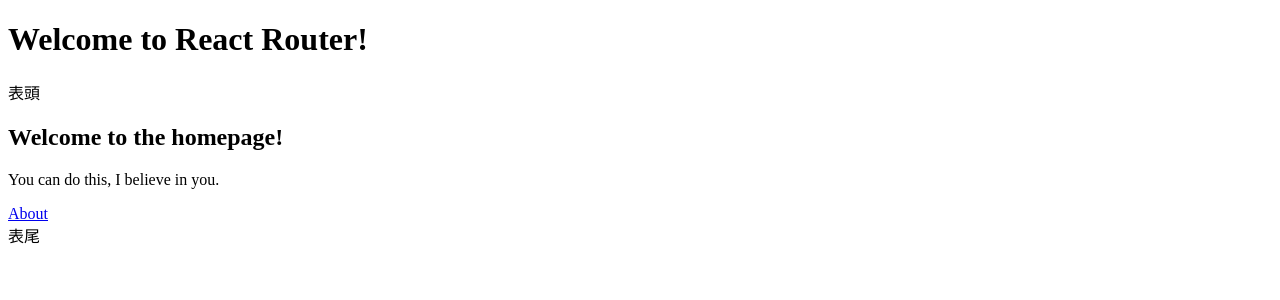
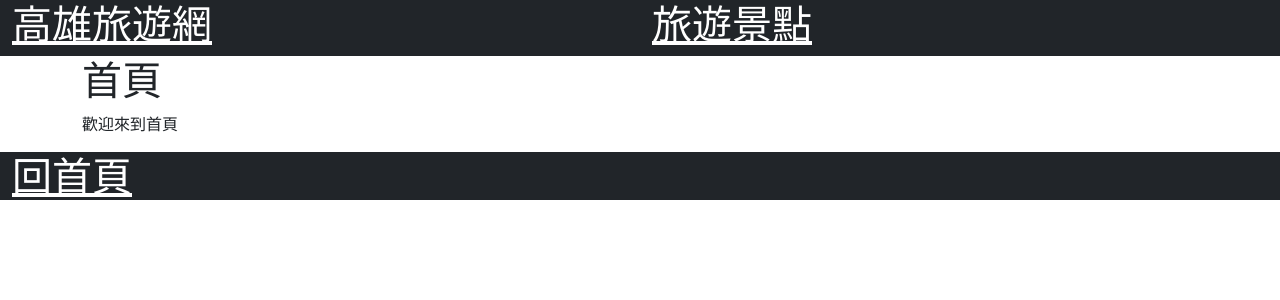
Before and after one commit to kimnTai/react-week3, a React (Vite) app: page /#/ in a window 1280 px wide. Shown: the top 300 px of the page. Built offline with nearby package versions, Linux system fonts and the light colour scheme.

Commit message:
[修改] 旅遊網製作

```diff
--- a/index.html
+++ b/index.html
@@ -4,6 +4,13 @@
         <meta charset="UTF-8" />
         <meta name="viewport" content="width=device-width, initial-scale=1.0" />
         <title>Vite + React + TS</title>
+        <!-- CSS only -->
+        <link
+            href="https://cdn.jsdelivr.net/npm/bootstrap@5.2.0/dist/css/bootstrap.min.css"
+            rel="stylesheet"
+            integrity="sha384-gH2yIJqKdNHPEq0n4Mqa/HGKIhSkIHeL5AyhkYV8i59U5AR6csBvApHHNl/vI1Bx"
+            crossorigin="anonymous"
+        />
     </head>
     <body>
         <div id="root"></div>
--- a/src/App.tsx
+++ b/src/App.tsx
@@ -1,23 +1,16 @@
 import { Routes, Route } from "react-router-dom";
-import About from "./routes/About";
-import Home from "./routes/Home";
-import Layout from "./routes/Layout";
-import List from "./routes/List";
+import Home from "./views/Home";
+import Layout from "./views/Layout";
+import List from "./views/List";
 
 export default function App() {
     return (
-        <div>
-            <header>
-                <h1>Welcome to React Router!</h1>
-            </header>
-            <Routes>
-                <Route path="/" element={<Layout />}>
-                    <Route path="/" element={<Home />} />
-                    <Route path="/about" element={<About />} />
-                    <Route path=":id" element={<List />} />
-                    <Route path="*" element={<h2>無此路徑</h2>} />
-                </Route>
-            </Routes>
-        </div>
+        <Routes>
+            <Route path="/" element={<Layout />}>
+                <Route path="/" element={<Home />} />
+                <Route path="/list" element={<List />} />
+                <Route path="*" element={<h1>無此路徑</h1>} />
+            </Route>
+        </Routes>
     );
 }
--- /dev/null
+++ b/src/components/Footer.tsx
@@ -0,0 +1,11 @@
+import { Link } from "react-router-dom";
+
+export default function Footer() {
+    return (
+        <div className="container-fluid bg-dark">
+            <Link className="h1 text-white" to="/">
+                回首頁
+            </Link>
+        </div>
+    );
+}
--- /dev/null
+++ b/src/components/Header.tsx
@@ -0,0 +1,16 @@
+import { Link } from "react-router-dom";
+
+export default function Header() {
+    return (
+        <div className="container-fluid bg-dark">
+            <div className="row">
+                <Link className="col h1 text-white" to="/">
+                    高雄旅遊網
+                </Link>
+                <Link className="col h1 text-white" to="/list">
+                    旅遊景點
+                </Link>
+            </div>
+        </div>
+    );
+}
--- a/src/routes/About.tsx
+++ /dev/null
@@ -1,17 +0,0 @@
-import { Link, useNavigate } from "react-router-dom";
-
-export default function About() {
-    const navigate = useNavigate();
-    return (
-        <>
-            <main>
-                <h2>Who are we?</h2>
-                <p>That feels like an existential question, don't you think?</p>
-            </main>
-            <nav>
-                <Link to="/">Home</Link>
-                <input type="button" value="回首頁" onClick={() => navigate("/")} />
-            </nav>
-        </>
-    );
-}
--- a/src/routes/Home.tsx
+++ /dev/null
@@ -1,15 +0,0 @@
-import { Link } from "react-router-dom";
-
-export default function Home() {
-    return (
-        <>
-            <main>
-                <h2>Welcome to the homepage!</h2>
-                <p>You can do this, I believe in you.</p>
-            </main>
-            <nav>
-                <Link to="/about">About</Link>
-            </nav>
-        </>
-    );
-}
--- a/src/routes/Layout.tsx
+++ /dev/null
@@ -1,13 +0,0 @@
-import { Outlet } from "react-router-dom";
-
-export default function Layout() {
-    return (
-        <>
-            <div>表頭</div>
-            <main>
-                <Outlet />
-            </main>
-            <div>表尾</div>
-        </>
-    );
-}
--- a/src/routes/List.tsx
+++ /dev/null
@@ -1,15 +0,0 @@
-import { Link, useParams } from "react-router-dom";
-
-export default function List() {
-    const { id } = useParams();
-    return (
-        <>
-            <ul>
-                {id}
-                <li>1</li>
-                <li>2</li>
-                <li>3</li>
-            </ul>
-        </>
-    );
-}
--- /dev/null
+++ b/src/views/Home.tsx
@@ -0,0 +1,8 @@
+export default function Home() {
+    return (
+        <div className="container">
+            <h1>首頁</h1>
+            <p>歡迎來到首頁</p>
+        </div>
+    );
+}
--- /dev/null
+++ b/src/views/Layout.tsx
@@ -0,0 +1,13 @@
+import { Outlet } from "react-router-dom";
+import Footer from "../components/Footer";
+import Header from "../components/Header";
+
+export default function Layout() {
+    return (
+        <div>
+            <Header />
+            <Outlet />
+            <Footer />
+        </div>
+    );
+}
--- /dev/null
+++ b/src/views/List.tsx
@@ -0,0 +1,35 @@
+import { useEffect, useState } from "react";
+import { Link } from "react-router-dom";
+
+export default function List() {
+    const [data, setData] = useState([]);
+
+    useEffect(() => {
+        fetch("https://api.kcg.gov.tw/api/service/Get/9c8e1450-e833-499c-8320-29b36b7ace5c")
+            .then((res) => res.json())
+            .then((res) => {
+                const { Info } = res.data.XML_Head.Infos;
+                const array = Info.map(({ Id, Name, Picture1 }: any) => ({ Id, Name, Picture1 }));
+                setData(array);
+            });
+    }, []);
+
+    return (
+        <div className="container">
+            <div className="row">
+                {data.map(({ Id, Name, Picture1 }) => {
+                    return (
+                        <Link to={`/${Id}`} key={Id} className="col-3">
+                            <div className="card">
+                                <img src={Picture1} className="card-img-top" />
+                                <div className="card-body">
+                                    <p className="card-text">{Name}</p>
+                                </div>
+                            </div>
+                        </Link>
+                    );
+                })}
+            </div>
+        </div>
+    );
+}
```
Also changed, not shown: 1 other file (tests, documents, lock files or other folders). Lines whose indentation alone changed are shown as unchanged.
